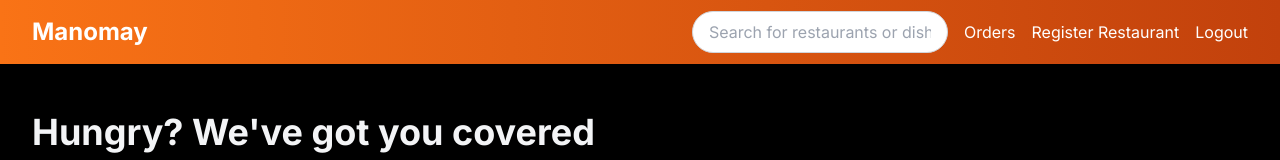
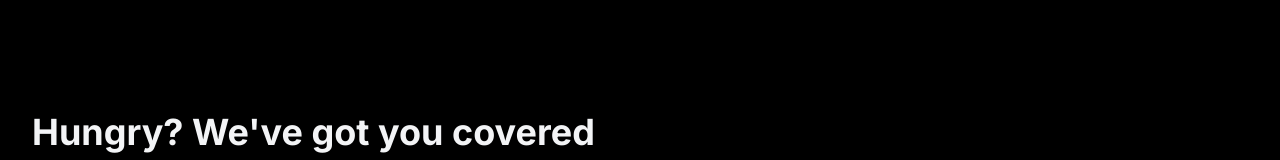
Before and after one commit to chaityabelani/Manomay, a Next.js app: page / in a window 1280 px wide. Shown: the top 160 px of the page. Built offline with nearby package versions, Linux system fonts and the light colour scheme.

Commit message:
Remove navbar

```diff
--- a/src/app/orders/page.tsx
+++ b/src/app/orders/page.tsx
@@ -1,6 +1,6 @@
 'use client';
 
-import Navbar from '@/components/Navbar';
+// import Navbar from '@/components/Navbar';
 
 interface OrderItem {
   id: string;
@@ -73,7 +73,7 @@ const getStatusText = (status: Order['status']) => {
 export default function OrdersPage() {
   return (
     <div className="min-h-screen bg-gray-50">
-      <Navbar />
+      {/* <Navbar /> */}
       <div className="max-w-7xl mx-auto px-4 sm:px-6 lg:px-8 pt-20">
         <div className="py-8">
           <h1 className="text-3xl font-bold text-gray-900 mb-8">Your Orders</h1>
--- a/src/app/page.tsx
+++ b/src/app/page.tsx
@@ -1,6 +1,6 @@
 'use client';
 
-import Navbar from '@/components/Navbar';
+// import Navbar from '@/components/Navbar';
 import FoodCategory from '@/components/FoodCategory';
 import RestaurantCard from '@/components/RestaurantCard';
 
@@ -56,7 +56,7 @@ const restaurants = [
 export default function Home() {
   return (
     <div className="min-h-screen">
-      <Navbar />
+      {/* <Navbar /> */}
       <div className="max-w-7xl mx-auto px-4 sm:px-6 lg:px-8 pt-20">
         {/* Hero Section */}
         <div className="py-8">
--- a/src/app/restaurant/[id]/page.tsx
+++ b/src/app/restaurant/[id]/page.tsx
@@ -1,7 +1,7 @@
 'use client';
 
 import { useState } from 'react';
-import Navbar from '@/components/Navbar';
+// import Navbar from '@/components/Navbar';
 
 interface MenuItem {
   id: string;
@@ -92,7 +92,7 @@ export default function RestaurantPage({ params }: { params: { id: string } }) {
 
   return (
     <div className="min-h-screen bg-gray-50">
-      <Navbar />
+      {/* <Navbar /> */}
       <div className="max-w-7xl mx-auto px-4 sm:px-6 lg:px-8 pt-20">
         {/* Restaurant Info */}
         <div className="py-8">
```
